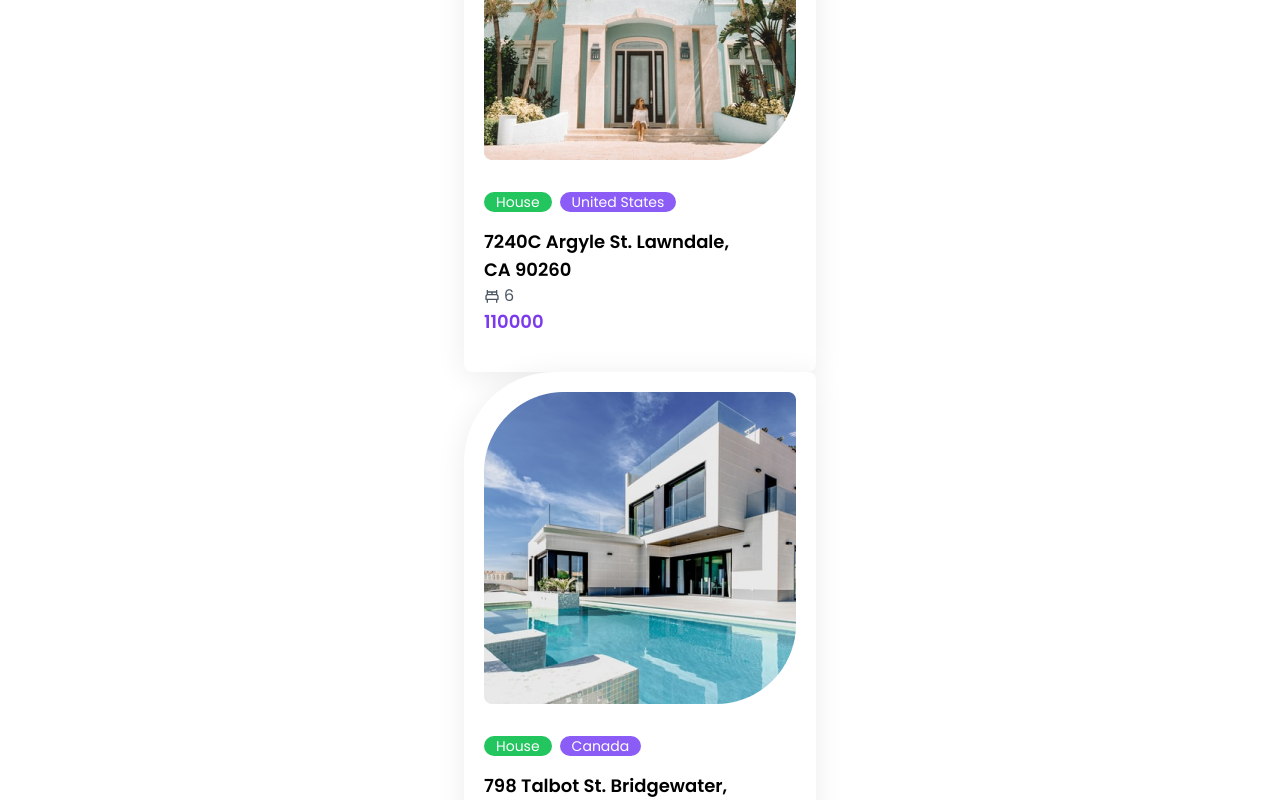
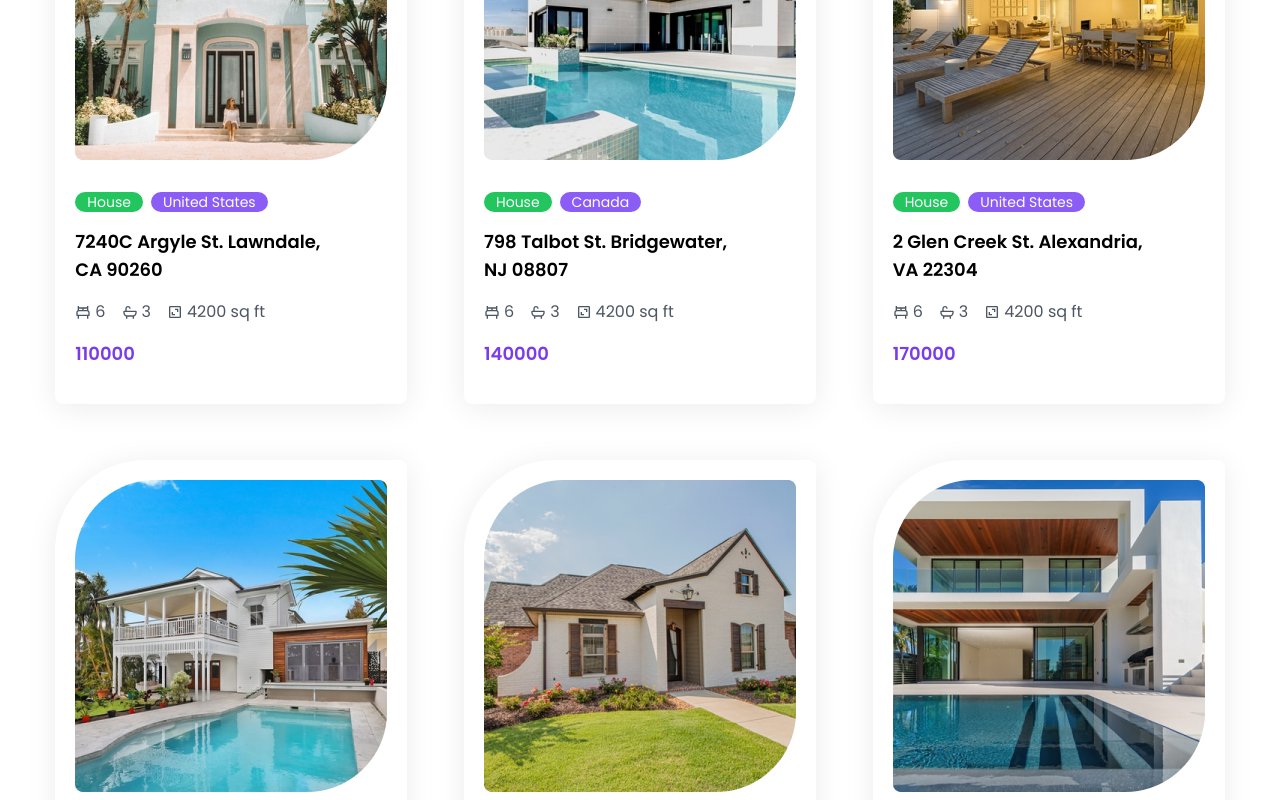
Before and after one commit to ashiq-rahman07/dreame-house-client, a React (Create React App) app: page / in a window 1280 px wide. Shown: the part 1049-1849 px from the top of the page. Built offline with nearby package versions, Linux system fonts and the light colour scheme.

Commit message:
new house

```diff
--- a/src/components/House.js
+++ b/src/components/House.js
@@ -1,7 +1,7 @@
 import React from 'react';
 import {BiBed, BiBath, BiArea} from 'react-icons/bi';
 const House = ({ house }) => {
-  const { image, type, country, address, bedrooms, bathrooms, surfac, price } = house
+  const { image, type, country, address, bedrooms, bathrooms, surface, price } = house
   return (
     <div className='bg-white shadow-1 p-5 rounded-lg rounded-tl-[90px] w-full max-w-[352px] mx-auto cursor-pointer hover:shadow-2xl transition'>
       <img className='mb-8' src={image} alt="" />
@@ -12,10 +12,18 @@ const House = ({ house }) => {
       <div className='text-lg font-semibold max-w-[260px]'>
         {address}
       </div>
-      <div>
+      <div className='flex gap-x-4 my-4'>
         <div className='flex gap-1 text-gray-600 items-center'>
           <div><BiBed /></div>
           <div>{bedrooms}</div>
+        </div>
+        <div className='flex gap-1 text-gray-600 items-center'>
+          <div><BiBath /></div>
+          <div>{bathrooms}</div>
+        </div>
+        <div className='flex gap-1 text-gray-600 items-center'>
+          <div><BiArea /></div>
+          <div>{surface}</div>
         </div>
       </div>
       <div className='text-lg font-semibold text-violet-600 mb-4'>{price}</div>
--- a/src/components/HouseContext.js
+++ b/src/components/HouseContext.js
@@ -1,6 +1,6 @@
 import React, { createContext, useEffect, useState } from 'react';
 
-import {housesData} from '../data'
+import { housesData } from '../data'
 
 export const HouseContext = createContext();
 
@@ -14,8 +14,8 @@ const HouseContextProvider = ({ children }) => {
   const [loading, setLoading] = useState(false);
 
   //return all countries
-  useEffect(()=> {
-    const allCountries = houses.map((house)=>{
+  useEffect(() => {
+    const allCountries = houses.map((house) => {
       return house.country;
     });
 
@@ -24,7 +24,7 @@ const HouseContextProvider = ({ children }) => {
 
     //set countries state
     setCountries(uniqueCountries);
-  },[]);
+  }, []);
 
 
   //return all properties
@@ -40,8 +40,22 @@ const HouseContextProvider = ({ children }) => {
     setProperties(uniqueProperties);
   }, [])
 
-  const handleClick = ()=>{
-    console.log("clicked")
+  const handleClick = () => {
+
+
+    //create a function that checkes if the string includes '(any)'
+    const isDefault = (str) => {
+      return str.split(' ').includes('(any)');
+    }
+    //get first value of price and parse it to number
+    const minNumber = parseInt(price.split(' ')[0]);
+    //get second value of price and parse it to number
+    const maxNumber = parseInt(price.split(' ')[2]);
+
+    const newHouse = housesData.filter((house)=>{
+      console.log(house.price)
+    })
+    return newHouse;
   }
   return (
     <HouseContext.Provider value={{
--- a/src/components/HouseList.js
+++ b/src/components/HouseList.js
@@ -5,15 +5,15 @@ import { HouseContext } from './HouseContext';
 
 const HouseList = () => {
   const { houses, loading } = useContext(HouseContext)
-  console.log(houses)
+
   return (
     <section className='mb-20'>
       <div className='container mx-auto'>
-        <div>
+        <div className='grid md:grid-cols-2 lg:grid-cols-3 gap-4 lg:gap-14'>
           {houses.map((house,index)=>{
             return(
-              <Link to={`/property/${house.id}`}>
-                <House house={house}/>
+              <Link to={`/property/${house.id}`} key={index}>
+                <House house={house}  />
               </Link>
             );
           })}
```
Also changed, not shown: src/components/PriceRangeDropdown.js (+6 -6 lines).
